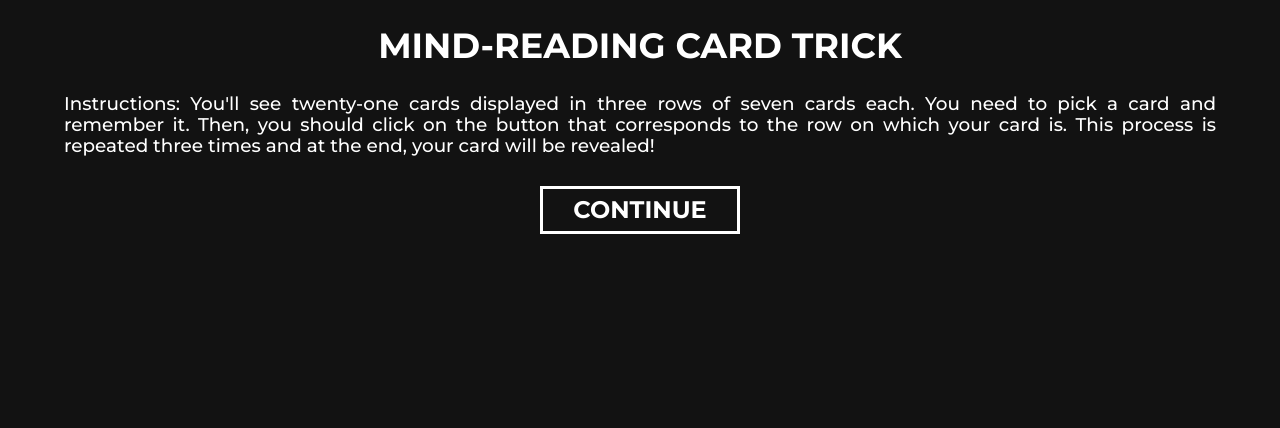
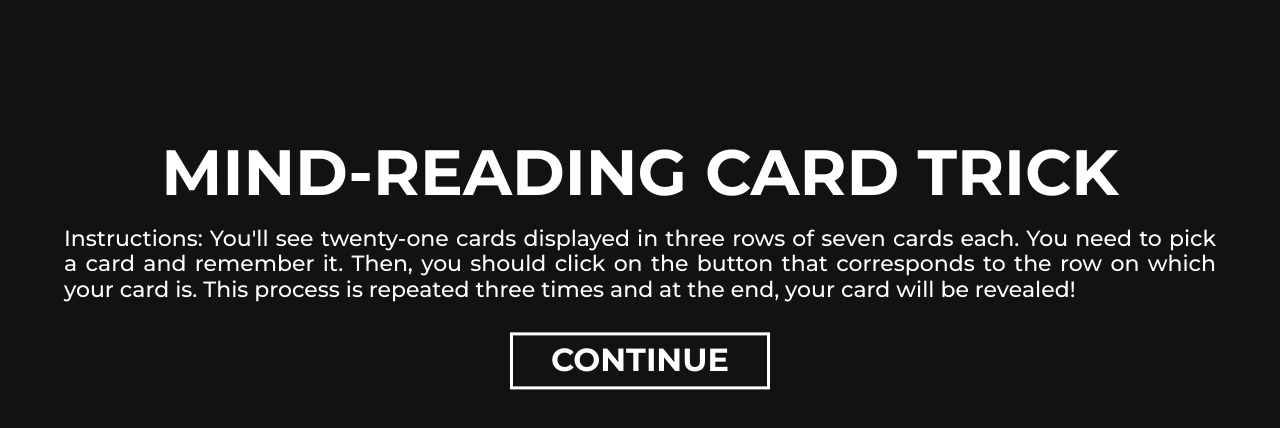
Before and after one commit to gabriel-brito/mind-reading, a React (Create React App) app: page / in a window 1280 px wide. Shown: the top 428 px of the page. Built offline with nearby package versions, Linux system fonts and the light colour scheme; no server answers.

Commit message:
Add styles

```diff
--- a/src/components/button/index.css
+++ b/src/components/button/index.css
@@ -1,3 +1,7 @@
+button {
+  transition: ease .2s;
+}
+
 button.instructionsButton,
 button.chosenCard__button{
   background-color: transparent;
@@ -27,3 +31,33 @@ button.trickRow__Button {
 button:hover {
   cursor: pointer;
 }
+
+@media all and (min-width: 768px) {
+  button.instructionsButton,
+  button.chosenCard__button{
+    font-size: 2em;
+    width: 16.25rem;
+  }
+
+  button.instructionsButton:hover,
+  button.chosenCard__button:hover,
+  button.trickRow__Button:hover {
+    background-color: #FFFFFF;
+    border-color: #FFFFFF;
+    color: #121212;
+  }
+
+  button.trickRow__Button {
+    font-weight: 700;
+    height: 4.6875rem;
+    margin: auto 1rem auto auto;
+    width: 11.25rem;
+  }
+
+}
+
+@media all and (min-width: 1200px) {
+  button.trickRow__Button {
+    width: 9.25rem;
+  }
+}
--- a/src/components/card/index.css
+++ b/src/components/card/index.css
@@ -8,3 +8,10 @@
   height: 100%;
   width: 100%;
 }
+
+@media all and (min-width: 768px) {
+  .card {
+    margin: .3125rem;
+    min-height: auto;
+  }
+}
--- a/src/components/text/index.css
+++ b/src/components/text/index.css
@@ -4,3 +4,16 @@
   margin: .75em 0;
   text-align: justify;
 }
+
+@media all and (min-width: 768px) {
+  .appText {
+    font-size: 1.375em;
+    text-align: center;
+  }
+}
+
+@media all and (min-width: 1200px) {
+  .appText {
+    font-size: 1.15em;
+  }
+}
--- a/src/components/title/index.css
+++ b/src/components/title/index.css
@@ -10,3 +10,19 @@ h1.appTitle {
 h2.appTitle {
   font-size: 2em;
 }
+
+@media all and (min-width: 768px) {
+  h1.appTitle {
+    font-size: 4em;
+  }
+
+  h2.appTitle {
+    font-size: 3em;
+  }
+}
+
+@media all and (min-width: 1200px) {
+  h1.appTitle {
+    margin: 10px auto;
+  }
+}
--- a/src/components/trick-row/index.css
+++ b/src/components/trick-row/index.css
@@ -4,3 +4,19 @@
   width: 31%;
   margin: auto 1%;
 }
+
+@media all and (min-width: 768px) {
+  .trickRow {
+    display: flex;
+    float: initial;
+    margin: .9rem auto;
+    width: auto;
+  }
+}
+
+@media all and (min-width: 1200px) {
+  .trickRow {
+    margin: 0 auto .1875rem;
+    max-height: 11.875rem;
+  }
+}
--- a/src/modules/chosen-card/index.js
+++ b/src/modules/chosen-card/index.js
@@ -4,7 +4,7 @@ import Button from '../../components/button';
 
 const ChosenCard = ({ chosenCard, tryAgain }) => (
   <section className='chosenCard'>
-    <Title text='And your card is...' />
+    <Title text='And your card is...' weight={2} />
     <img
       className='chosenCard__image'
       src={chosenCard.image}
--- /dev/null
+++ b/src/modules/instructions/index.css
@@ -0,0 +1,16 @@
+@media all and (min-width: 768px) {
+  section.instructions {
+    transform: translateY(15%);
+  }
+}
+
+@media all and (min-width: 1224px) {
+  section.instructions {
+    transform: translateY(50%);
+  }
+
+  section.instructions .appText {
+    font-size: 1.375em;
+    text-align: justify;
+  }
+}
--- a/src/modules/instructions/index.js
+++ b/src/modules/instructions/index.js
@@ -3,8 +3,10 @@ import Title from '../../components/title';
 import DisplayedText from '../../components/text';
 import Button from '../../components/button';
 
+import './index.css'
+
 const Instructions = ({ appName, goOn, step }) => (
-  <section>
+  <section className='instructions'>
     <Title text={appName} />
     <DisplayedText step={step}/>
     <Button cssStyle='instructionsButton' action={goOn}>
--- a/src/modules/trick/index.css
+++ b/src/modules/trick/index.css
@@ -5,3 +5,10 @@
   margin: 1.5rem auto;
   width: 100%;
 }
+
+@media all and (min-width: 768px) {
+  .trickWrapper {
+    flex-direction: column;
+    overflow: hidden;
+  }
+}
```
